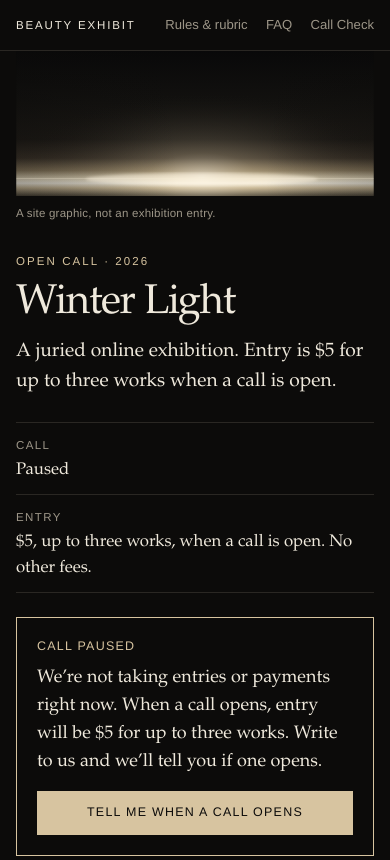
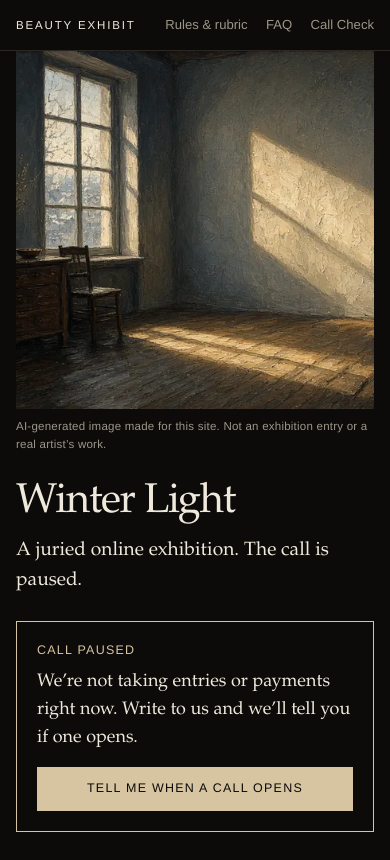
Before and after one commit to evanmack45/beautyexhibit.art, a plain HTML site: page index.html in a window 390 px wide. Shown: the top 860 px of the page. Drawn offline with Linux system fonts and the light colour scheme.

Commit message:
Put the Winter Light painting on the first screen and drop the kicker labels.

```diff
--- a/css/site.css
+++ b/css/site.css
@@ -146,16 +146,6 @@ main {
   padding-top: 0;
 }
 
-.kicker {
-  margin: 0 0 0.85rem;
-  font-family: var(--sans);
-  font-size: 0.72rem;
-  font-weight: 500;
-  letter-spacing: 0.18em;
-  text-transform: uppercase;
-  color: var(--gold);
-}
-
 .hero h1 {
   margin: 0 0 0.85rem;
   font-weight: 400;
@@ -179,9 +169,9 @@ main {
 .hero-art svg {
   width: 100%;
   height: auto;
-  aspect-ratio: 16 / 4;
+  aspect-ratio: 3.4 / 1;
   object-fit: cover;
-  object-position: center 80%;
+  object-position: center 58%;
   background: #0a0908;
 }
 
@@ -486,8 +476,8 @@ main {
 @media (max-width: 719px) {
   .hero-art img,
   .hero-art svg {
-    aspect-ratio: 16 / 6.5;
-    object-position: center 78%;
+    aspect-ratio: 1 / 1;
+    object-position: 20% center;
   }
 }
 
--- a/index.html
+++ b/index.html
@@ -12,11 +12,11 @@
   <meta property="og:title" content="Winter Light — Beauty Exhibit">
   <meta property="og:description" content="A juried online exhibition. The Winter Light call is paused. We are not taking entries or payments right now.">
   <meta property="og:url" content="https://beautyexhibit.art/">
-  <meta property="og:image" content="https://beautyexhibit.art/img/og.png">
+  <meta property="og:image" content="https://beautyexhibit.art/img/og.jpg">
   <meta name="twitter:card" content="summary_large_image">
   <meta name="twitter:title" content="Winter Light — Beauty Exhibit">
   <meta name="twitter:description" content="A juried online exhibition. The Winter Light call is paused.">
-  <meta name="twitter:image" content="https://beautyexhibit.art/img/og.png">
+  <meta name="twitter:image" content="https://beautyexhibit.art/img/og.jpg">
   <link rel="icon" href="favicon.svg" type="image/svg+xml">
   <link rel="icon" href="favicon.ico" sizes="32x32">
   <link rel="apple-touch-icon" href="img/apple-touch-icon.png">
@@ -40,13 +40,21 @@
     <div class="wrap">
       <section class="hero" aria-labelledby="show-title">
         <figure class="hero-art">
-          <img src="img/winter-light.svg" width="1600" height="700" alt="An abstract field of dark color with a low band of pale light.">
-          <figcaption class="caption">A site graphic, not an exhibition entry.</figcaption>
+          <picture>
+            <source type="image/webp" srcset="img/winter-light-hero-800.webp 800w, img/winter-light-hero-1280.webp 1280w" sizes="(min-width: 1200px) 1152px, 100vw">
+            <img src="img/winter-light-hero-1280.jpg" srcset="img/winter-light-hero-800.jpg 800w, img/winter-light-hero-1280.jpg 1280w" sizes="(min-width: 1200px) 1152px, 100vw" width="1280" height="720" fetchpriority="high" alt="An oil painting of an empty room in winter. A tall window, a wooden chair beside a dresser with a vase of bare branches, and a band of pale gold light across the wall and the floorboards.">
+          </picture>
+          <figcaption class="caption">AI-generated image made for this site. Not an exhibition entry or a real artist&rsquo;s work.</figcaption>
         </figure>
 
-        <p class="kicker">Open call &middot; 2026</p>
         <h1 id="show-title">Winter Light</h1>
-        <p class="lede">A juried online exhibition. Entry is $5 for up to three works when a call is open.</p>
+        <p class="lede">A juried online exhibition. The call is paused.</p>
+
+        <div class="opening-box" data-call-closed-only>
+          <h2 class="opening-title">Call paused</h2>
+          <p>We&rsquo;re not taking entries or payments right now. Write to us and we&rsquo;ll tell you if one opens.</p>
+          <p><a class="btn" data-waitlist-mailto href="mailto:winterlight@agentmail.to?subject=Tell%20me%20when%20Beauty%20Exhibit%20opens%20a%20call">Tell me when a call opens</a></p>
+        </div>
 
         <dl class="facts">
           <div>
@@ -58,12 +66,6 @@
             <dd>$5, up to three works, when a call is open. No other fees.</dd>
           </div>
         </dl>
-
-        <div class="opening-box" data-call-closed-only>
-          <h2 class="opening-title">Call paused</h2>
-          <p>We&rsquo;re not taking entries or payments right now. When a call opens, entry will be $5 for up to three works. Write to us and we&rsquo;ll tell you if one opens.</p>
-          <p><a class="btn" data-waitlist-mailto href="mailto:winterlight@agentmail.to?subject=Tell%20me%20when%20Beauty%20Exhibit%20opens%20a%20call">Tell me when a call opens</a></p>
-        </div>
         <div class="cta-row" data-call-open-only hidden>
           <a class="btn" data-pay href="#enter">Enter for $5</a>
           <p class="cta-note">After you pay, you&rsquo;ll get instructions for sending your images by email.</p>
```
Also changed, not shown: 404.html (+2 -2 lines), call-check/index.html (+0 -1 lines), call-check/method.html (+0 -1 lines), call-check/reply.html (+0 -1 lines), call-check/rubric.html (+0 -1 lines), call-check/scripts/check-site.mjs (+6 -6 lines), faq.html (+2 -3 lines), rules.html (+2 -3 lines), submit-w9q4/index.html (+0 -1 lines), img/og.jpg (added), img/og.png (deleted), img/winter-light-hero-1280.jpg (added), img/winter-light-hero-1280.webp (added), img/winter-light-hero-800.jpg (added), 1 more files.
